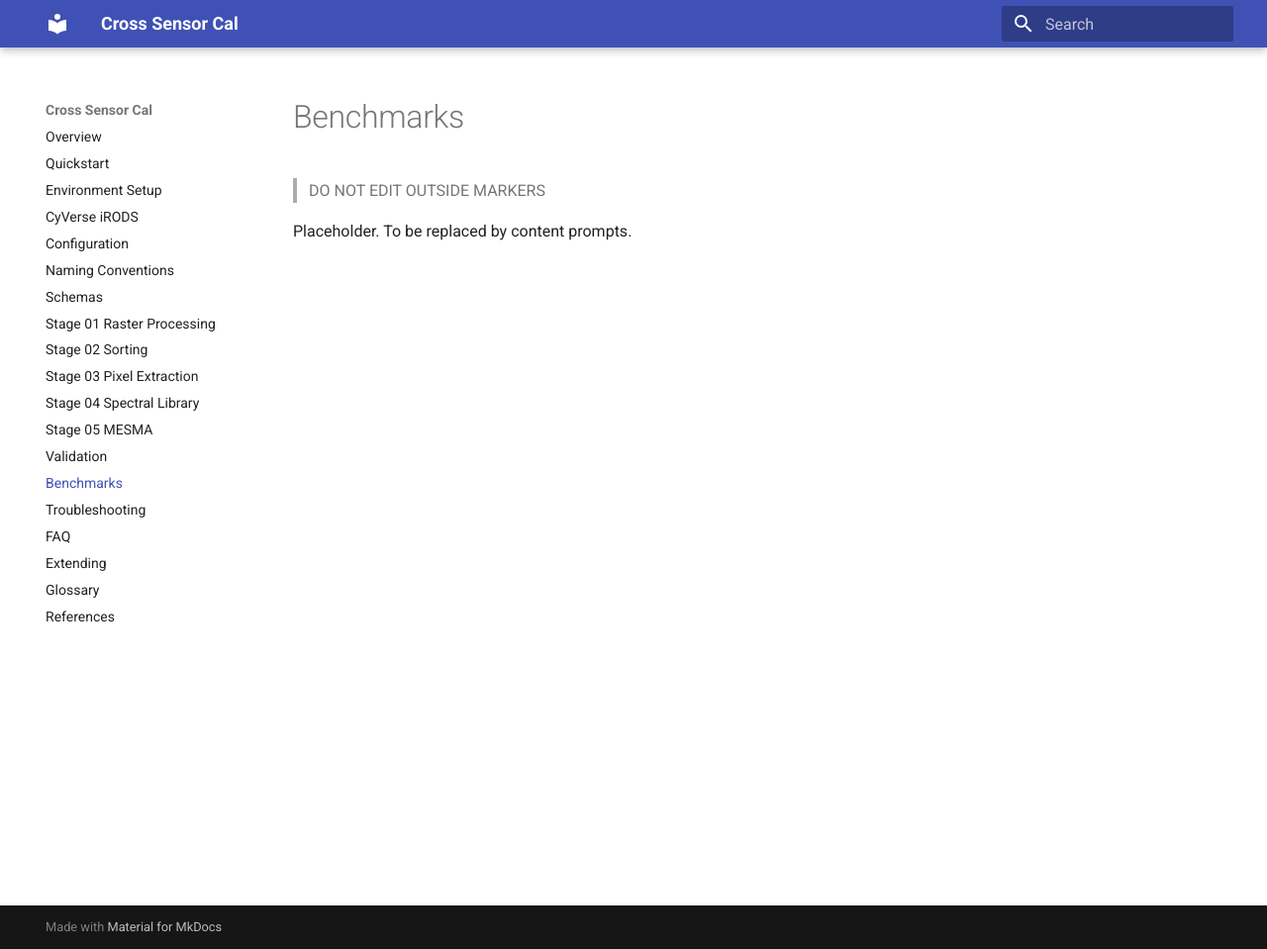
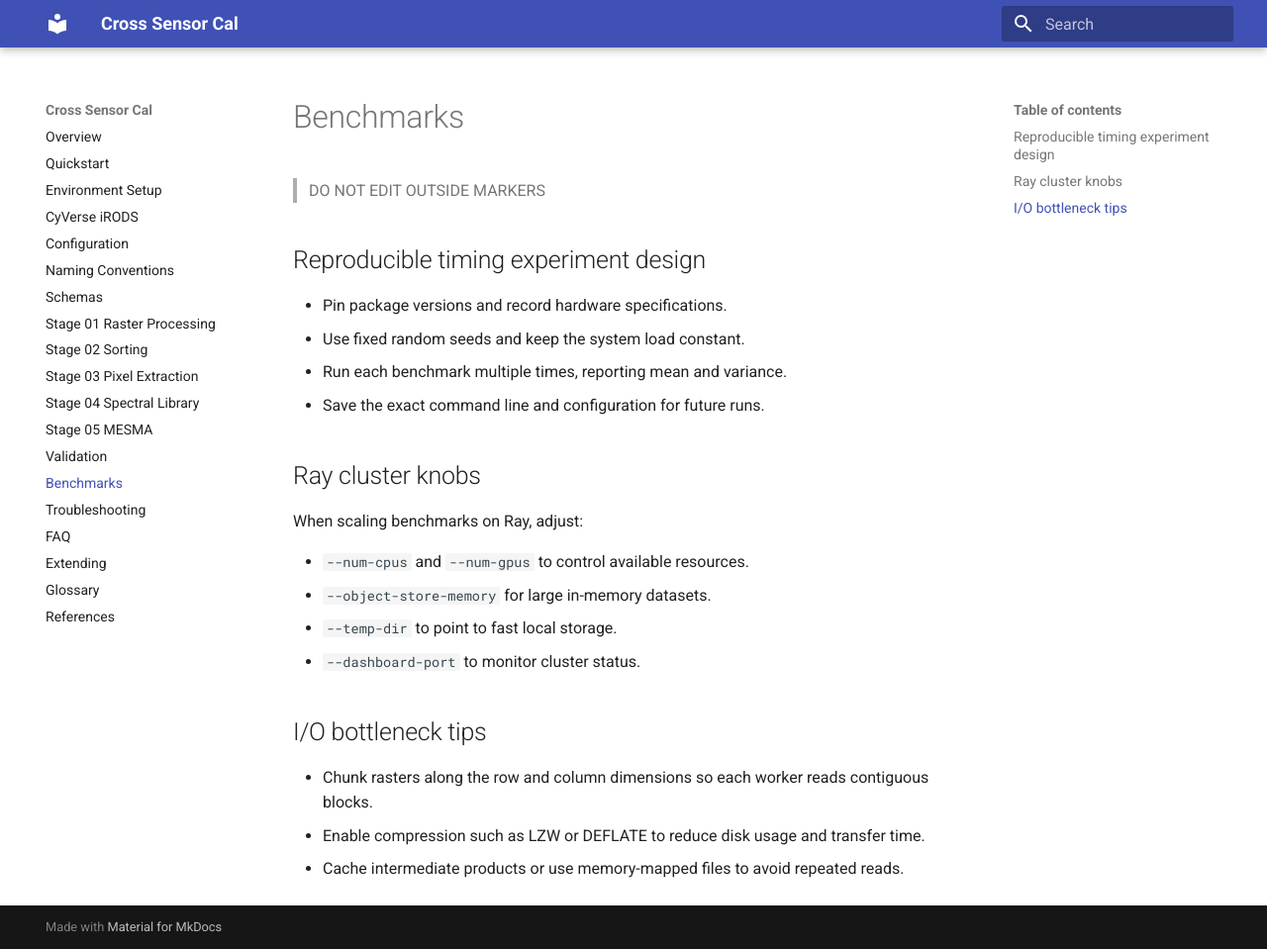
Before and after one commit to earthlab/cross-sensor-cal, an MkDocs documentation site: the page built from docs/benchmarks.md, in a window 1280 px wide and 959 px high. Shown: the whole window at 99% size. Built offline with MkDocs 1.6.1 and Material for MkDocs 9.7.7, drawn with Linux system fonts in a browser that asks for light colours.

Commit message:
docs: outline benchmarking tips

```diff
--- a/docs/benchmarks.md
+++ b/docs/benchmarks.md
@@ -2,5 +2,25 @@
 
 > DO NOT EDIT OUTSIDE MARKERS
 <!-- FILLME:START -->
-Placeholder. To be replaced by content prompts.
+## Reproducible timing experiment design
+
+- Pin package versions and record hardware specifications.
+- Use fixed random seeds and keep the system load constant.
+- Run each benchmark multiple times, reporting mean and variance.
+- Save the exact command line and configuration for future runs.
+
+## Ray cluster knobs
+
+When scaling benchmarks on Ray, adjust:
+
+- `--num-cpus` and `--num-gpus` to control available resources.
+- `--object-store-memory` for large in-memory datasets.
+- `--temp-dir` to point to fast local storage.
+- `--dashboard-port` to monitor cluster status.
+
+## I/O bottleneck tips
+
+- Chunk rasters along the row and column dimensions so each worker reads contiguous blocks.
+- Enable compression such as LZW or DEFLATE to reduce disk usage and transfer time.
+- Cache intermediate products or use memory-mapped files to avoid repeated reads.
 <!-- FILLME:END -->
```
